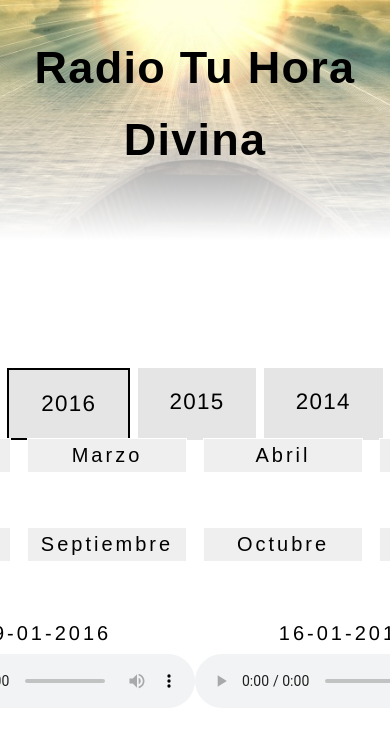
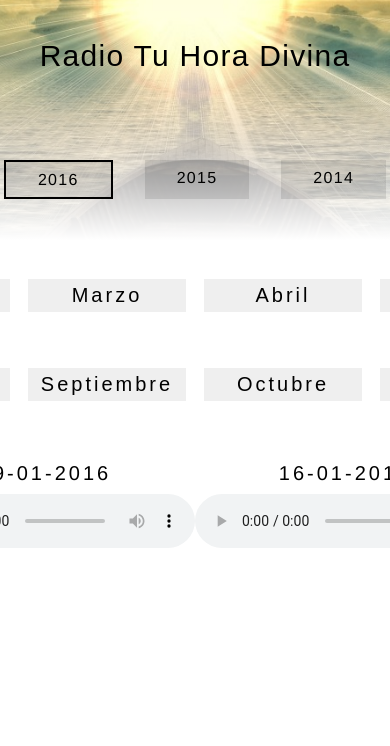
Before and after one commit to ari7946/radio-service, a React (Create React App) app in the folder tuhoradivina/: page / in a window 390 px wide. Shown: the top 746 px of the page. Built offline with nearby package versions, Linux system fonts and the light colour scheme.

Commit message:
Add more styling

```diff
--- a/tuhoradivina/src/components/header/header.styles.scss
+++ b/tuhoradivina/src/components/header/header.styles.scss
@@ -29,5 +29,10 @@ header {
     margin-top: 0;
     font-size: 45px;
     padding-top: 2rem;
+
+    @media all and (max-width: 600px) {
+      font-size: 30px;
+      font-weight: 400;
+    }
   }
 }
--- a/tuhoradivina/src/components/main-content/main-content.styles.scss
+++ b/tuhoradivina/src/components/main-content/main-content.styles.scss
@@ -8,15 +8,15 @@
     width: 100%;
     margin-top: -3rem;
 
-    @media all and (max-width: 1200px) {
-      margin-top: 0rem;
-    }
+    // @media all and (max-width: 1200px) {
+    //   margin-top: 0rem;
+    // }
 
     @media all and (max-width: 800px) {
-      margin-top: 5rem;
+      margin-top: 0;
     }
 
     @media all and (max-width: 600px) {
-      margin-top: 10rem;
+      margin-top: 0rem;
     }
   }
--- a/tuhoradivina/src/components/nav/nav.styles.scss
+++ b/tuhoradivina/src/components/nav/nav.styles.scss
@@ -11,29 +11,78 @@
     padding: 0;
     margin: 0;
     display: flex;
-    justify-content: space-evenly;
+    justify-content: center;
     text-align: center;
     color: #FFFFFF;
     margin-top: 12rem;
     margin-bottom: 2rem;
     // border-bottom: 1px solid grey;
 
+    @media all and (max-width: 1200px) {
+      margin-top: 10rem;
+    }
+
+    @media all and (max-width: 800px) {
+      margin-top: 7rem;
+    }
+
+    @media all and (max-width: 600px) {
+      margin-top: 5rem;
+    }
+
     li {
-      padding: 1rem 2rem;
+      padding: .7rem 2.5rem;
       background-color: rgba(0,0,0, .1);
+
+      &:nth-child(2) {
+        margin: 0 5rem;
+      }
 
       &:hover {
         font-weight: 600;
       }
 
+      @media all and (max-width: 1200px) {
+        &:nth-child(2) {
+          margin: 0 4rem;
+        }
+      }
+
+      @media all and (max-width: 800px) {
+        &:nth-child(2) {
+          margin: 0 3rem;
+        }
+        padding: .5rem 2.1rem
+      }
+
+        @media all and (max-width: 600px) {
+          font-size: 0 1.2rem;
+          padding: .3rem 2rem;
+          &:nth-child(2) {
+            margin: 0 2rem;
+          }
+        }
+
       a {
         text-decoration: none;
         color: black;
-        font-size: 1.4em;
+        font-size: 1.4rem;
         font-weight: 400;
         margin: 0;
         display: block;
         transition: all .5s ease;
+
+        @media all and (max-width: 1200px) {
+          font-size: 1.4rem;
+        }
+
+        @media all and (max-width: 800px) {
+          font-size: 1.25rem;
+        }
+
+        @media all and (max-width: 600px) {
+          font-size: 1rem;
+        }
       }
     }
   }
```
